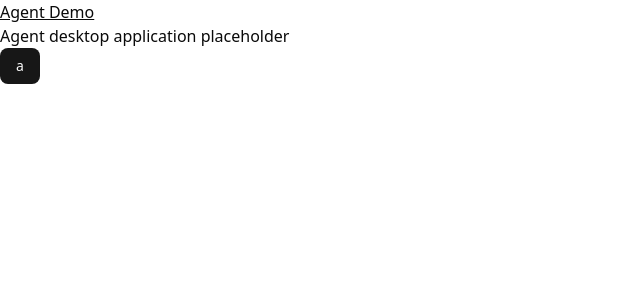
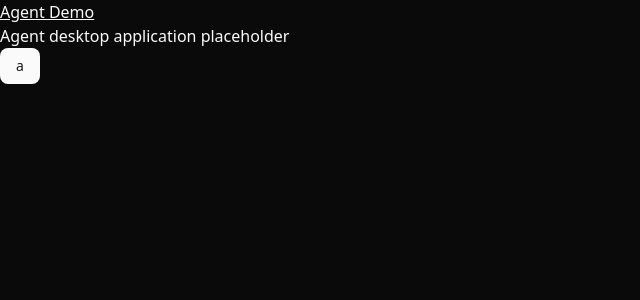
Before and after one commit to kraai-io/kraai, a React (Vite) app in the folder apps/agent-desktop/: page / in a window 1280 px wide. Shown: the top 300 px of the page, without its empty margins (0-640 px from the left). Built offline with nearby package versions, Linux system fonts and the light colour scheme.

Commit message:
[ai] add theme provider

```diff
--- /dev/null
+++ b/apps/agent-desktop/components/theme-provider.tsx
@@ -0,0 +1,34 @@
+import { createContext, useContext, useEffect } from 'react'
+
+type ThemeProviderProps = {
+  children: React.ReactNode
+}
+
+type ThemeProviderState = {
+  theme: 'dark'
+}
+
+const initialState: ThemeProviderState = {
+  theme: 'dark',
+}
+
+const ThemeProviderContext = createContext<ThemeProviderState>(initialState)
+
+export function ThemeProvider({ children }: ThemeProviderProps) {
+  useEffect(() => {
+    const root = window.document.documentElement
+    root.classList.add('dark')
+  }, [])
+
+  return (
+    <ThemeProviderContext.Provider value={initialState}>{children}</ThemeProviderContext.Provider>
+  )
+}
+
+export const useTheme = () => {
+  const context = useContext(ThemeProviderContext)
+
+  if (context === undefined) throw new Error('useTheme must be used within a ThemeProvider')
+
+  return context
+}
--- a/apps/agent-desktop/src/App.tsx
+++ b/apps/agent-desktop/src/App.tsx
@@ -1,13 +1,13 @@
-import { Button } from "@/components/ui/button"
+import { Button } from '@/components/ui/button'
 
 function App(): React.JSX.Element {
-	return (
-		<div>
-			<h1 class="underline">Agent Demo</h1>
-			<p>Agent desktop application placeholder</p>
-			<Button>a</Button>
-		</div>
-	);
+  return (
+    <div>
+      <h1 className="underline">Agent Demo</h1>
+      <p>Agent desktop application placeholder</p>
+      <Button>a</Button>
+    </div>
+  )
 }
 
-export default App;
+export default App
--- a/apps/agent-desktop/src/main.tsx
+++ b/apps/agent-desktop/src/main.tsx
@@ -1,11 +1,18 @@
-import "./styles/globals.css";
+import './styles/globals.css'
 
-import { StrictMode } from "react";
-import { createRoot } from "react-dom/client";
-import App from "./App";
+import { ThemeProvider } from '@/components/theme-provider'
+import { StrictMode } from 'react'
+import { createRoot } from 'react-dom/client'
+import App from './App'
 
-createRoot(document.getElementById("root")!).render(
-	<StrictMode>
-		<App />
-	</StrictMode>,
-);
+const rootElement = document.getElementById('root')
+if (!rootElement) {
+  throw new Error('Root element not found')
+}
+createRoot(rootElement).render(
+  <StrictMode>
+    <ThemeProvider>
+      <App />
+    </ThemeProvider>
+  </StrictMode>
+)
--- a/apps/agent-desktop/tsconfig.web.json
+++ b/apps/agent-desktop/tsconfig.web.json
@@ -4,6 +4,7 @@
     "src/env.d.ts",
     "src/**/*",
     "src/**/*.tsx",
+    "components/**/*",
     "electron/preload/*.d.ts"
   ],
   "compilerOptions": {
@@ -11,9 +12,8 @@
     "jsx": "react-jsx",
     "baseUrl": ".",
     "paths": {
-      "@renderer/*": [
-        "src/*"
-      ]
+      "@/*": ["./*"],
+      "@renderer/*": ["src/*"]
     }
   }
 }
```
